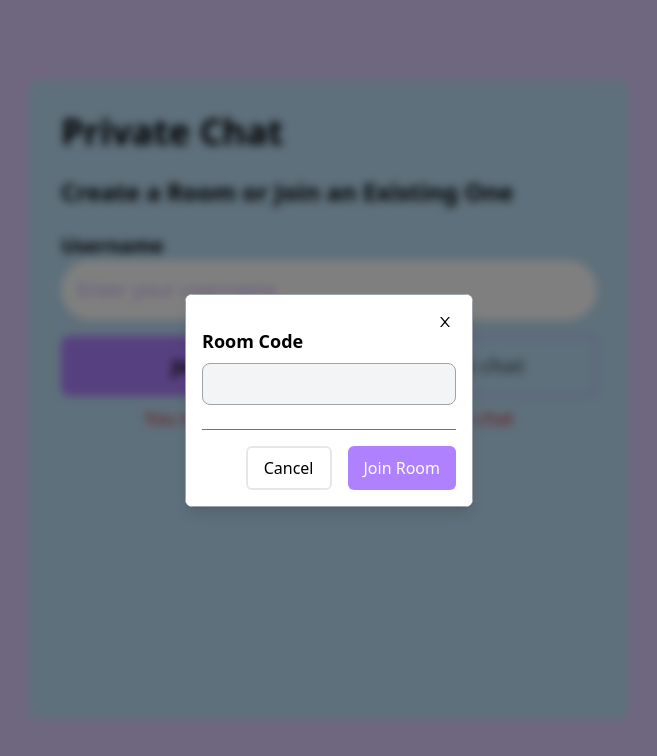
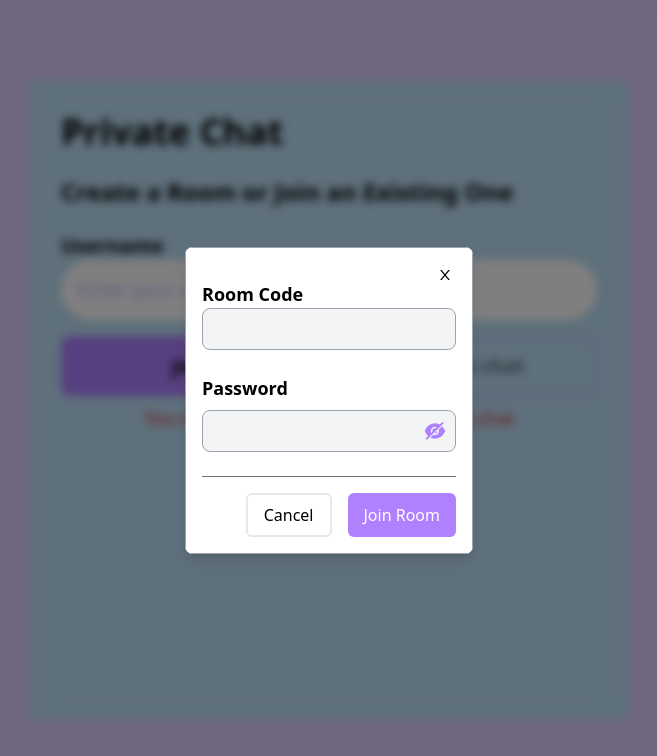
Before and after one commit to Sergionx/Chat-socket, a React (Vite) app in the folder frontend/: page / in a window 1280 px wide. Both pictures are taken after a click on the button "Join". Shown: the top 756 px of the page, without its empty margins (311-968 px from the left). Built offline with nearby package versions, Linux system fonts and the light colour scheme; no server answers.

Commit message:
added password to onJoin

```diff
--- a/frontend/src/components/Join-Button.tsx
+++ b/frontend/src/components/Join-Button.tsx
@@ -1,14 +1,16 @@
 import { useRef, useState } from "react";
 import { AiOutlineClose } from "react-icons/ai";
+import PasswordInput from "./inputs/Password-Input";
 
 interface Props {
-  onJoin: (roomCode: string) => void;
+  onJoin: (roomCode: string, password: string) => void;
   disabled: boolean;
 }
 
 export default function JoinButton({ onJoin, disabled }: Props) {
   const modalRef = useRef<HTMLDialogElement>(null);
   const [roomCode, setRoomCode] = useState("");
+  const [password, setPassword] = useState("");
 
   function openModal() {
     modalRef.current?.showModal();
@@ -24,7 +26,7 @@ export default function JoinButton({ onJoin, disabled }: Props) {
   }
 
   function handleJoin() {
-    onJoin(roomCode);
+    onJoin(roomCode, password);
     closeModal();
   }
 
@@ -57,6 +59,9 @@ export default function JoinButton({ onJoin, disabled }: Props) {
             <AiOutlineClose size={16} />
           </button>
           {/* TODO - Añadir validación con react-forms */}
+
+          <form>
+            <fieldset>
               <label htmlFor="roomCode" className="text-lg font-semibold mb-2">
                 Room Code
               </label>
@@ -64,10 +69,20 @@ export default function JoinButton({ onJoin, disabled }: Props) {
                 type="text"
                 id="roomCode"
                 className="border border-gray-400 rounded-lg p-2 mb-6 outline-none
-            focus:ring-2 focus:ring-primary-400 bg-gray-100"
+            focus:ring-2 focus:ring-primary-400 bg-gray-100 w-full"
                 value={roomCode}
                 onChange={(event) => setRoomCode(event.target.value)}
               />
+            </fieldset>
+
+            <fieldset className="mb-6">
+              <PasswordInput
+                id="create-roomCode"
+                value={password}
+                onChange={(event) => setPassword(event.target.value)}
+              />
+            </fieldset>
+          </form>
 
           <footer className="flex flex-row-reverse gap-4 pt-4 border-t border-gray-500">
             <button
--- a/frontend/src/pages/Home.tsx
+++ b/frontend/src/pages/Home.tsx
@@ -30,7 +30,7 @@ export default function Home() {
     } catch (error) {}
   }
 
-  function onJoin(roomCode: string) {
+  function onJoin(roomCode: string, password: string) {
     if (!userName) console.log("Username is required");
     if (!roomCode) console.log("Room code is required");
     navigate(`/${roomCode}`, { state: { userName } });
```
Lines whose indentation alone changed are shown as unchanged.
